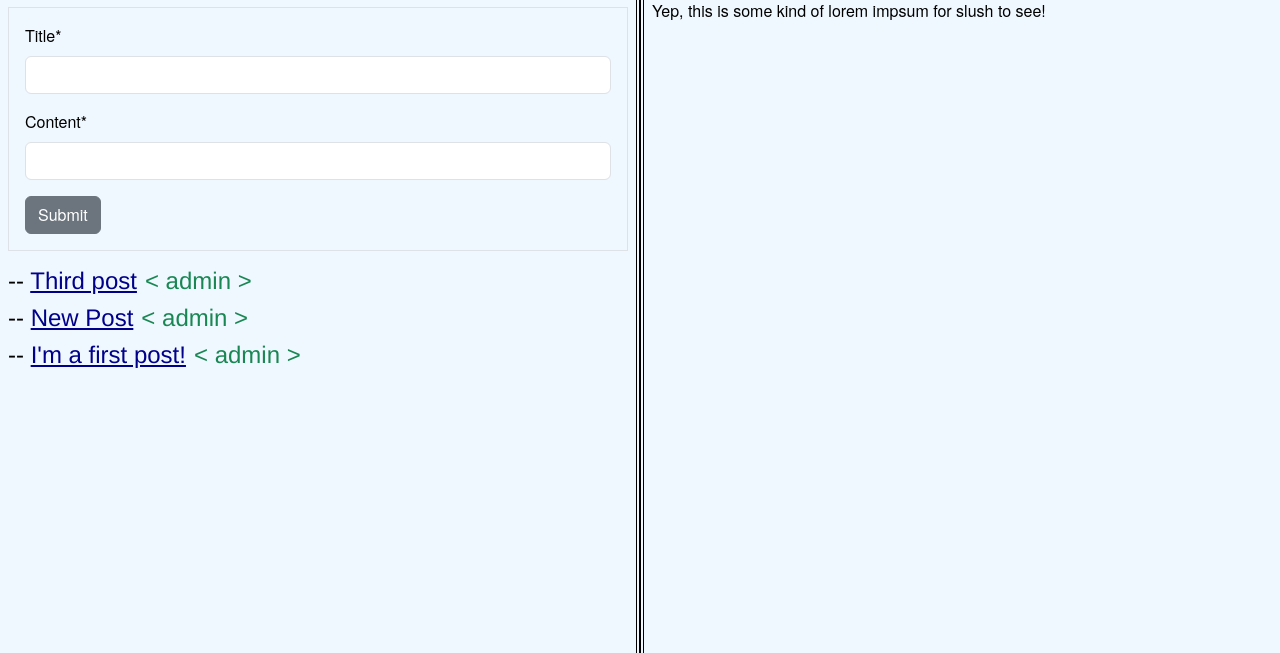
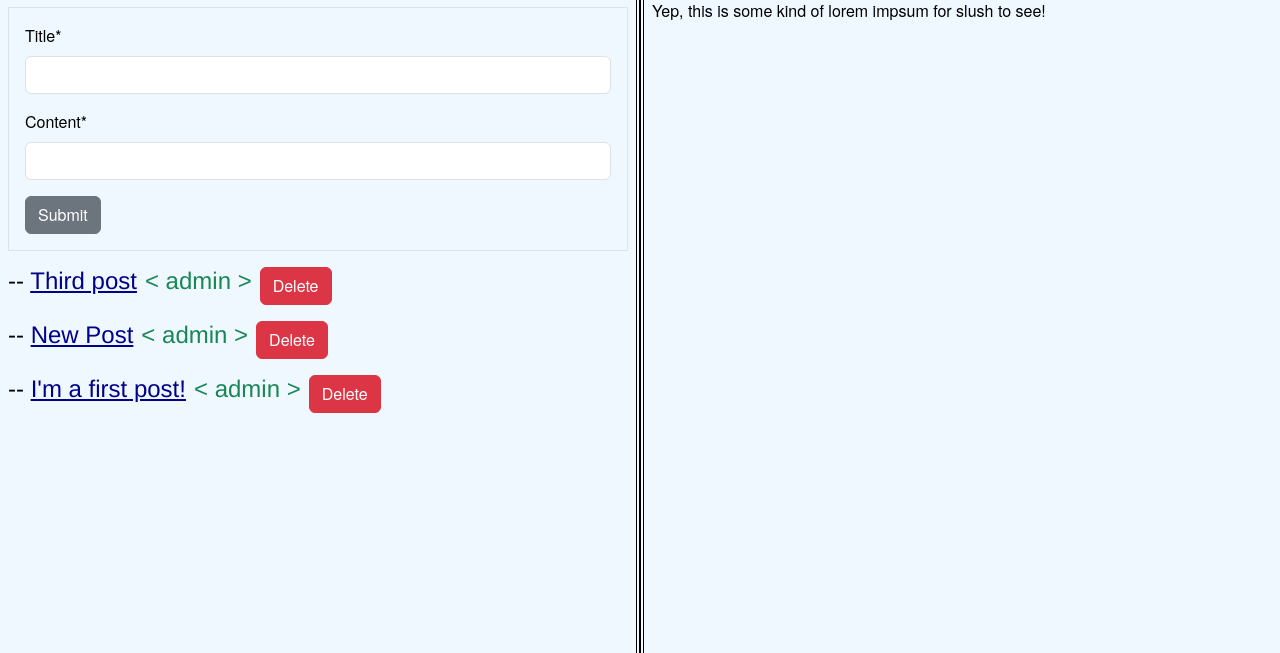
Before and after one commit to MrDaPoyo/slush-blog, a Django app: page /home/1 in a window 1280 px wide. Shown: the part 137-790 px from the top of the page. Run offline with Django 5.2, Linux system fonts and the light colour scheme; a user stored in the database is signed in; data comes from the database, SQL or seed files in the repository; both versions use the stored data as it was after the commit; some libraries are stand-ins or nearby versions; some web fonts are replaced.

Commit message:
Delete button

```diff
--- a/project/blog/templates/index.html
+++ b/project/blog/templates/index.html
@@ -24,13 +24,19 @@
         <form method="post" class="border p-3">
             {% csrf_token %}
             {{ form|crispy }}
-            <button class="btn btn-secondary" type="submit">Submit</button>
+            <button class="btn btn-secondary" type="submit" name="post_post">Submit</button>
         </form>
         {% endif %}
         {% for post in posts %}
             <div class="d-flex flex-row flex-inline">
               <h4>-- <a href="../home/{{ post.id }}">{{ post.title }}</a></h4>
-              <h4 class="text-success px-2">< {{ post.author }} ></h4></div>
+              <h4 class="text-success px-2">< {{ post.author }} ></h4>
+              {% if user.is_staff %}
+              <form method="post" action="../../delete_post/{{post.id}}">
+                <button class="btn btn-danger" type="submit" name="delete_post">Delete</button>
+              </form>
+              {% endif %}
+            </div>
         {% endfor %}
     </div>
     <div id="vertical-border"></div>
--- a/project/blog/views.py
+++ b/project/blog/views.py
@@ -14,13 +14,16 @@
     }
     form = postForm()
     if request.method == "POST":
-        form = postForm(request.POST)
-        if form.is_valid():
-            thread = form.save(commit=False)
-            thread.author = request.user
-            thread.title = form.cleaned_data["title"]
-            thread.content = form.cleaned_data["content"]
-            thread.save()
+        if 'post_post' in request.POST:
+            form = postForm(request.POST)
+            if form.is_valid():
+                thread = form.save(commit=False)
+                thread.author = request.user
+                thread.title = form.cleaned_data["title"]
+                thread.content = form.cleaned_data["content"]
+                thread.save()
+        elif 'delete_post' in request.POST:
+            Post.objects.filter(id=id).delete()
     return render(request, "index.html", context)
 
 def view(request, id):
```
Also changed, not shown: project/db.sqlite3.
